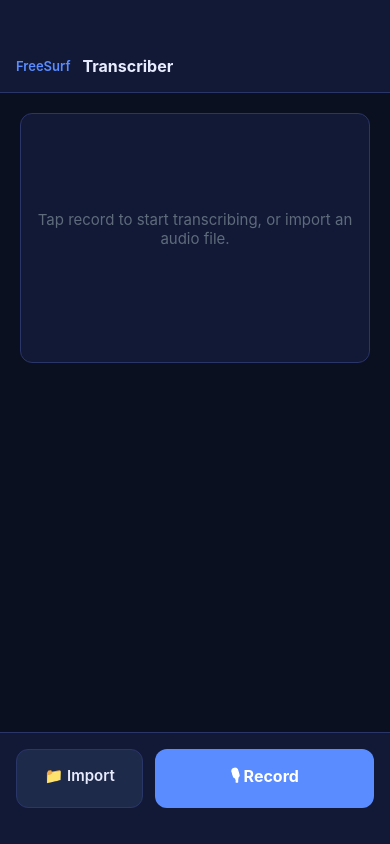
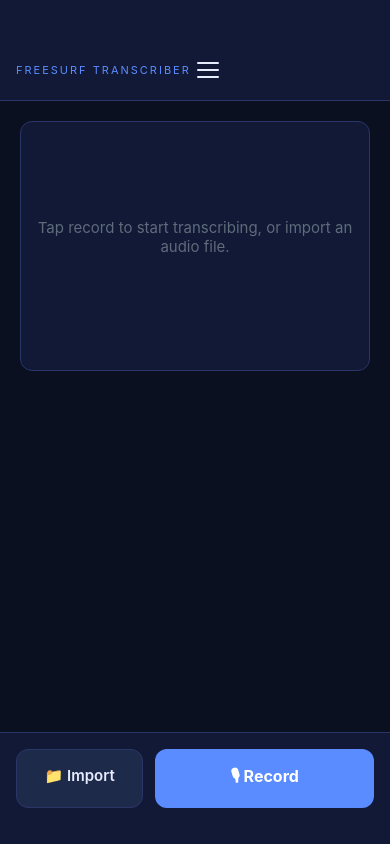
Before and after one commit to freesurf-ecosystem/freesurf-transcribe, a React Native app in the folder mobile/: screen / in a window 390 px wide. Built offline with nearby package versions, Linux system fonts and the light colour scheme.

Commit message:
Add hamburger menu, auth screen, Supabase client, SQL schema

```diff
--- a/mobile/App.tsx
+++ b/mobile/App.tsx
@@ -1,17 +1,46 @@
-import React from "react";
+import React, { useState, useEffect } from "react";
 import { NavigationContainer } from "@react-navigation/native";
 import { createNativeStackNavigator } from "@react-navigation/native-stack";
 import { StatusBar } from "expo-status-bar";
+import { View, ActivityIndicator } from "react-native";
+import { supabase } from "./lib/supabase";
 import TranscriberScreen from "./screens/TranscriberScreen";
+import AuthScreen from "./screens/AuthScreen";
 
-const Stack = createNativeStackNavigator();
+export type RootStackParamList = {
+  Transcriber: undefined;
+  Auth: undefined;
+};
+
+const Stack = createNativeStackNavigator<RootStackParamList>();
 
 export default function App() {
+  const [session, setSession] = useState<boolean | null>(null);
+
+  useEffect(() => {
+    supabase.auth.getSession().then(({ data }) => setSession(Boolean(data.session)));
+    const { data: listener } = supabase.auth.onAuthStateChange((_e, s) => setSession(Boolean(s)));
+    return () => listener.subscription.unsubscribe();
+  }, []);
+
+  if (session === null) {
+    return <View style={{ flex: 1, justifyContent: "center", alignItems: "center", backgroundColor: "#0b1020" }}><ActivityIndicator color="#5b8cff" /></View>;
+  }
+
   return (
     <NavigationContainer>
       <StatusBar style="light" />
       <Stack.Navigator screenOptions={{ headerShown: false, contentStyle: { backgroundColor: "#0b1020" } }}>
-        <Stack.Screen name="Transcriber" component={TranscriberScreen} />
+        <Stack.Screen name="Transcriber">
+          {(props) => (
+            <TranscriberScreen isLoggedIn={session} onSignIn={() => props.navigation.navigate("Auth")} />
+          )}
+        </Stack.Screen>
+        <Stack.Screen name="Auth">
+          {(props) => (
+            <AuthScreen onAuthenticated={() => { setSession(true); props.navigation.goBack(); }} onBack={() => props.navigation.goBack()} />
+          )}
+        </Stack.Screen>
       </Stack.Navigator>
     </NavigationContainer>
   );
--- /dev/null
+++ b/mobile/components/TopBar.tsx
@@ -0,0 +1,65 @@
+import React, { useState } from "react";
+import { Modal, Pressable, StyleSheet, Text, View } from "react-native";
+
+type Props = {
+  appName: string;
+  onSignIn: () => void;
+  onSignOut: () => void;
+  isLoggedIn: boolean;
+  menuItems?: { label: string; onPress: () => void }[];
+};
+
+export default function TopBar({ appName, onSignIn, onSignOut, isLoggedIn, menuItems }: Props) {
+  const [open, setOpen] = useState(false);
+
+  return (
+    <View style={styles.bar}>
+      <Text style={styles.brand}>{appName}</Text>
+      <Pressable style={styles.hamburger} onPress={() => setOpen(true)} accessibilityLabel="Open menu">
+        <View style={styles.line} />
+        <View style={styles.line} />
+        <View style={styles.line} />
+      </Pressable>
+
+      <Modal visible={open} transparent animationType="fade" onRequestClose={() => setOpen(false)}>
+        <Pressable style={styles.backdrop} onPress={() => setOpen(false)}>
+          <View style={styles.menu}>
+            {menuItems?.map((item, i) => (
+              <Pressable key={i} style={styles.item} onPress={() => { setOpen(false); item.onPress(); }}>
+                <Text style={styles.label}>{item.label}</Text>
+              </Pressable>
+            ))}
+            {menuItems && menuItems.length > 0 ? <View style={styles.divider} /> : null}
+            {isLoggedIn ? (
+              <Pressable style={styles.item} onPress={() => { setOpen(false); onSignOut(); }}>
+                <Text style={styles.signOut}>Log out</Text>
+              </Pressable>
+            ) : (
+              <Pressable style={styles.item} onPress={() => { setOpen(false); onSignIn(); }}>
+                <Text style={styles.label}>Sign in to sync</Text>
+              </Pressable>
+            )}
+          </View>
+        </Pressable>
+      </Modal>
+    </View>
+  );
+}
+
+const styles = StyleSheet.create({
+  bar: { flexDirection: "row", justifyContent: "space-between", alignItems: "center" },
+  brand: { fontSize: 11, letterSpacing: 2, textTransform: "uppercase", color: "#5b8cff" },
+  hamburger: { padding: 6, gap: 5, justifyContent: "center", alignItems: "center" },
+  line: { width: 22, height: 2, backgroundColor: "#e8ecff", borderRadius: 2 },
+  backdrop: { flex: 1, backgroundColor: "rgba(0,0,0,0.4)" },
+  menu: {
+    position: "absolute", top: 52, right: 20,
+    backgroundColor: "#111937", borderRadius: 14,
+    borderWidth: 1, borderColor: "#2a3568",
+    paddingVertical: 6, minWidth: 210,
+  },
+  item: { paddingHorizontal: 20, paddingVertical: 13 },
+  label: { fontSize: 15, color: "#e8ecff" },
+  divider: { height: 1, backgroundColor: "#2a3568", marginVertical: 4 },
+  signOut: { fontSize: 15, color: "#5f6b7a" },
+});
--- /dev/null
+++ b/mobile/lib/supabase.ts
@@ -0,0 +1,8 @@
+import { createClient } from "@supabase/supabase-js";
+import AsyncStorage from "@react-native-async-storage/async-storage";
+
+export const supabase = createClient(
+  "https://jstojewashwoswsskwjk.supabase.co",
+  "eyJhbGciOiJIUzI1NiIsInR5cCI6IkpXVCJ9.eyJpc3MiOiJzdXBhYmFzZSIsInJlZiI6ImpzdG9qZXdhc2h3b3N3c3Nrd2prIiwicm9sZSI6ImFub24iLCJpYXQiOjE3NzgzNTg2OTAsImV4cCI6MjA5MzkzNDY5MH0.o3hYxYr1ZbmEShPfZebx1vchjmIrN7uYZMX1C5fhoac",
+  { auth: { storage: AsyncStorage, autoRefreshToken: true, persistSession: true, detectSessionInUrl: false } }
+);
--- a/mobile/package.json
+++ b/mobile/package.json
@@ -3,7 +3,7 @@
   "version": "0.1.0", "private": true, "main": "index.ts",
   "scripts": { "start": "expo start", "android": "expo start --android", "ios": "expo start --ios" },
   "dependencies": {
-    "expo": "~54.0.33", "expo-av": "~15.0.2", "expo-document-picker": "~13.0.4",
+    "expo": "~54.0.33", "@supabase/supabase-js": "^2.49.4", "expo-av": "~15.0.2", "expo-document-picker": "~13.0.4",
     "expo-file-system": "~19.0.22", "expo-sharing": "~14.0.8",
     "expo-status-bar": "~3.0.9", "@react-native-async-storage/async-storage": "2.2.0",
     "@react-navigation/native": "^7.2.4", "@react-navigation/native-stack": "^7.14.14",
--- /dev/null
+++ b/mobile/screens/AuthScreen.tsx
@@ -0,0 +1,70 @@
+import React, { useState } from "react";
+import { ActivityIndicator, KeyboardAvoidingView, Platform, Pressable, ScrollView, StyleSheet, Text, TextInput, View } from "react-native";
+import { supabase } from "../lib/supabase";
+
+type Props = { onAuthenticated: () => void; onBack: () => void };
+
+export default function AuthScreen({ onAuthenticated, onBack }: Props) {
+  const [mode, setMode] = useState<"signin" | "signup">("signin");
+  const [email, setEmail] = useState("");
+  const [password, setPassword] = useState("");
+  const [confirm, setConfirm] = useState("");
+  const [loading, setLoading] = useState(false);
+  const [message, setMessage] = useState("");
+
+  async function handleSubmit() {
+    if (!email.trim() || !password) return;
+    if (mode === "signup" && password !== confirm) { setMessage("Passwords don't match"); return; }
+    if (mode === "signup" && password.length < 6) { setMessage("Password must be 6+ characters"); return; }
+
+    setLoading(true); setMessage("");
+    const { error } = mode === "signin"
+      ? await supabase.auth.signInWithPassword({ email: email.trim(), password })
+      : await supabase.auth.signUp({ email: email.trim(), password });
+
+    if (error) { setMessage(error.message); setLoading(false); return; }
+    onAuthenticated();
+  }
+
+  return (
+    <KeyboardAvoidingView style={styles.root} behavior={Platform.OS === "ios" ? "padding" : undefined}>
+      <ScrollView contentContainerStyle={styles.inner} keyboardShouldPersistTaps="handled">
+        <View style={styles.headerRow}>
+          <Text style={styles.brand}>FreeSurf</Text>
+          <Pressable onPress={onBack} hitSlop={12} style={styles.closeBtn}><Text style={styles.closeBtnText}>✕</Text></Pressable>
+        </View>
+        <Text style={styles.heading}>{mode === "signin" ? "Sign in" : "Create account"}</Text>
+        <View style={styles.tabs}>
+          <Pressable style={[styles.tab, mode === "signin" && styles.tabActive]} onPress={() => { setMode("signin"); setMessage(""); }}><Text style={[styles.tabLabel, mode === "signin" && styles.tabActiveLabel]}>Sign in</Text></Pressable>
+          <Pressable style={[styles.tab, mode === "signup" && styles.tabActive]} onPress={() => { setMode("signup"); setMessage(""); }}><Text style={[styles.tabLabel, mode === "signup" && styles.tabActiveLabel]}>Create account</Text></Pressable>
+        </View>
+        <TextInput style={styles.input} placeholder="Email" placeholderTextColor="#5f6b7a" autoCapitalize="none" keyboardType="email-address" value={email} onChangeText={setEmail} />
+        <TextInput style={styles.input} placeholder="Password" placeholderTextColor="#5f6b7a" secureTextEntry value={password} onChangeText={setPassword} />
+        {mode === "signup" && <TextInput style={styles.input} placeholder="Confirm password" placeholderTextColor="#5f6b7a" secureTextEntry value={confirm} onChangeText={setConfirm} />}
+        {message ? <Text style={styles.message}>{message}</Text> : null}
+        <Pressable style={[styles.button, loading && { opacity: 0.5 }]} onPress={handleSubmit} disabled={loading}>
+          {loading ? <ActivityIndicator color="#fff" /> : <Text style={styles.buttonText}>{mode === "signin" ? "Sign in" : "Create account"}</Text>}
+        </Pressable>
+      </ScrollView>
+    </KeyboardAvoidingView>
+  );
+}
+
+const styles = StyleSheet.create({
+  root: { flex: 1, backgroundColor: "#0b1020" },
+  inner: { padding: 28, paddingTop: 72, gap: 14 },
+  headerRow: { flexDirection: "row", justifyContent: "space-between", alignItems: "flex-start" },
+  brand: { fontSize: 11, letterSpacing: 2, textTransform: "uppercase", color: "#5b8cff", marginBottom: 4 },
+  closeBtn: { width: 32, height: 32, borderRadius: 16, backgroundColor: "rgba(255,255,255,0.06)", alignItems: "center", justifyContent: "center" },
+  closeBtnText: { fontSize: 14, color: "#5f6b7a", lineHeight: 16 },
+  heading: { fontSize: 28, fontWeight: "700", color: "#e8ecff", marginBottom: 8 },
+  tabs: { flexDirection: "row", borderWidth: 1, borderColor: "#2a3568", borderRadius: 999, padding: 4 },
+  tab: { flex: 1, borderRadius: 999, paddingVertical: 10, alignItems: "center" },
+  tabActive: { backgroundColor: "#1e2a4a" },
+  tabLabel: { fontSize: 14, fontWeight: "500", color: "#5f6b7a" },
+  tabActiveLabel: { color: "#5b8cff", fontWeight: "700" },
+  input: { backgroundColor: "#111937", borderWidth: 1, borderColor: "#2a3568", borderRadius: 12, padding: 14, fontSize: 15, color: "#e8ecff" },
+  message: { color: "#f87171", fontSize: 13 },
+  button: { backgroundColor: "#5b8cff", borderRadius: 12, padding: 16, alignItems: "center", marginTop: 8 },
+  buttonText: { color: "#fff", fontSize: 16, fontWeight: "700" },
+});
--- a/mobile/screens/TranscriberScreen.tsx
+++ b/mobile/screens/TranscriberScreen.tsx
@@ -7,10 +7,14 @@ import { Audio } from "expo-av";
 import * as FileSystem from "expo-file-system";
 import * as DocumentPicker from "expo-document-picker";
 import AsyncStorage from "@react-native-async-storage/async-storage";
+import { supabase } from "../lib/supabase";
+import TopBar from "../components/TopBar";
 
 import { WORKER_URL } from "../lib/config";
 const HISTORY_KEY = "freesurf-transcriber-history";
 const SPEAKER_COLORS = ["#5b8cff", "#78e6c4", "#f0a060", "#c084fc", "#60c0f0"];
+
+type Props = { isLoggedIn: boolean; onSignIn: () => void; };
 
 type Segment = {
   speaker: string;
@@ -27,7 +31,7 @@ type TranscribeResult = {
   model?: string;
 };
 
-export default function TranscriberScreen() {
+export default function TranscriberScreen({ isLoggedIn, onSignIn }: Props) {
   const [isRecording, setIsRecording] = useState(false);
   const [isProcessing, setIsProcessing] = useState(false);
   const [result, setResult] = useState<TranscribeResult | null>(null);
@@ -153,9 +157,13 @@ export default function TranscriberScreen() {
   return (
     <View style={styles.container}>
       <View style={styles.header}>
-        <Text style={styles.brand}>FreeSurf</Text>
-        <Text style={styles.title}>Transcriber</Text>
-        <Text style={styles.historyBadge}>{historyCount > 0 ? `${historyCount} saved` : ""}</Text>
+        <TopBar
+          appName="FreeSurf Transcriber"
+          isLoggedIn={isLoggedIn}
+          onSignIn={onSignIn}
+          onSignOut={async () => { await supabase.auth.signOut(); }}
+          menuItems={[{ label: `${historyCount} saved`, onPress: () => {} }]}
+        />
       </View>
 
       <ScrollView style={styles.body} contentContainerStyle={styles.bodyContent}>
```
Also changed, not shown: 1 other file (tests, documents, lock files or other folders).
